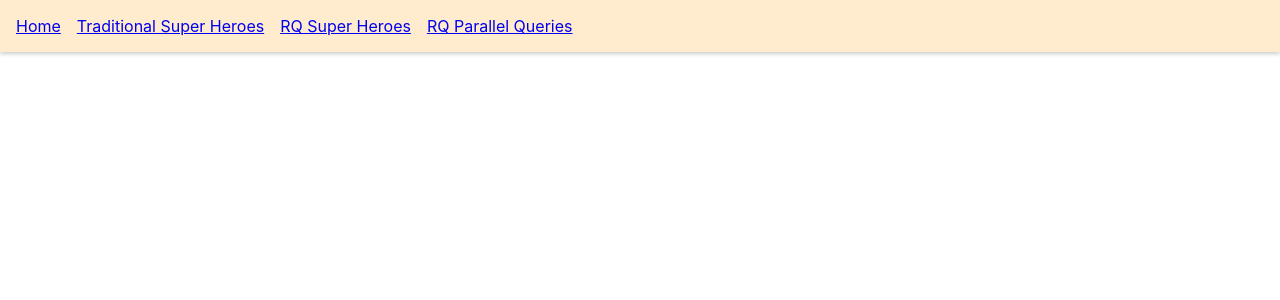
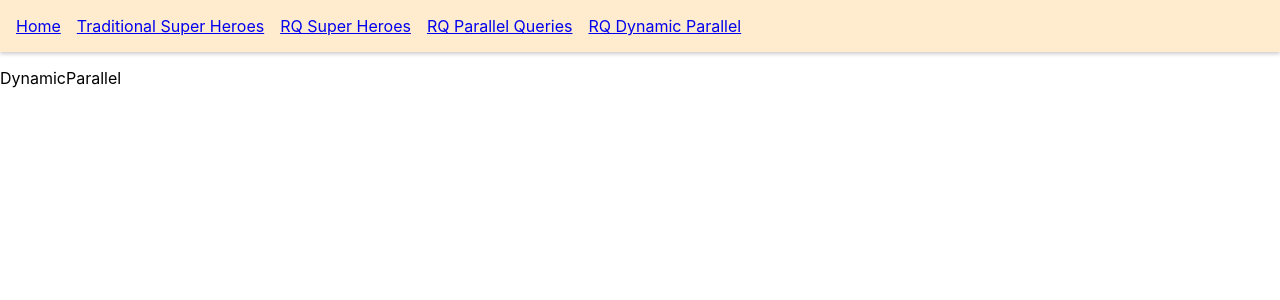
Before and after one commit to Gapotchenko-Yakov/react-query-demo, a React (Create React App) app: page /rq-dynamic-parallel in a window 1280 px wide. Shown: the top 300 px of the page. Built offline with nearby package versions, Linux system fonts and the light colour scheme; data requests are answered from the project's data file.

Commit message:
Dynamic Parallel Queries

```diff
--- a/src/App.js
+++ b/src/App.js
@@ -7,7 +7,9 @@ import SuperHeroesPage from "./components/SuperHeroes.page";
 import { QueryClient, QueryClientProvider } from "react-query";
 import { ReactQueryDevtools } from "react-query/devtools";
 import RQSuperHero from "./components/RQSuperHero.page";
-import RQParallelQueries from "./components/RQParallelQueries.page";
+import RQParallelQueries from "./components/ParallelQueries.page";
+import ParallelQueries from "./components/ParallelQueries.page";
+import DynamicParallel from "./components/DynamicParallel.page";
 
 const queryClient = new QueryClient();
 
@@ -30,13 +32,17 @@ function App() {
               <li>
                 <Link to="/rq-parallel-queries">RQ Parallel Queries</Link>
               </li>
+              <li>
+                <Link to="/rq-dynamic-parallel">RQ Dynamic Parallel</Link>
+              </li>
             </ul>
           </nav>
           <Routes>
             <Route
-              path="/rq-parallel-queries"
-              element={<RQParallelQueries />}
+              path="/rq-dynamic-parallel"
+              element={<DynamicParallel heroIds={[1, 3]} />}
             />
+            <Route path="/rq-parallel-queries" element={<ParallelQueries />} />
             <Route path="/super-heroes" element={<SuperHeroesPage />} />
             <Route path="/rq-super-heroes" element={<RQSuperHeroesPage />} />
             <Route path="/rq-super-heroes/:heroId" element={<RQSuperHero />} />
--- /dev/null
+++ b/src/components/DynamicParallel.page.js
@@ -0,0 +1,28 @@
+import axios from "axios";
+import React from "react";
+import { useQueries } from "react-query";
+
+const fetchSuperHero = ({ queryKey }) => {
+  const heroId = queryKey[1];
+  return axios.get(`http://localhost:4000/superheroes/${heroId}`);
+};
+
+// const fetchFriend = ({ queryKey }) => {
+//   const friendId = queryKey[1];
+//   return axios.get(`http://localhost:4000/friends/${friendId}`);
+// };
+
+const DynamicParallel = ({ heroIds }) => {
+  const queryResults = useQueries(
+    heroIds.map((id) => ({
+      queryKey: ["super-hero", id],
+      queryFn: fetchSuperHero,
+    }))
+  );
+
+  console.log("🚀 ~ DynamicParallel ~ queryResults:", queryResults);
+
+  return <div>DynamicParallel</div>;
+};
+
+export default DynamicParallel;
--- a/src/components/RQParallelQueries.page.js
+++ b/src/components/ParallelQueries.page.js
@@ -10,11 +10,11 @@ const fetchFriends = () => {
   return axios.get("http://localhost:4000/friends");
 };
 
-const RQParallelQueries = () => {
+const ParallelQueries = () => {
   const { data: superHeroes } = useQuery("super-heroes", fetchSuperHeroes);
   const { data: friends } = useQuery("friends", fetchFriends);
 
   return <div>ParallelQueries</div>;
 };
 
-export default RQParallelQueries;
+export default ParallelQueries;
```
